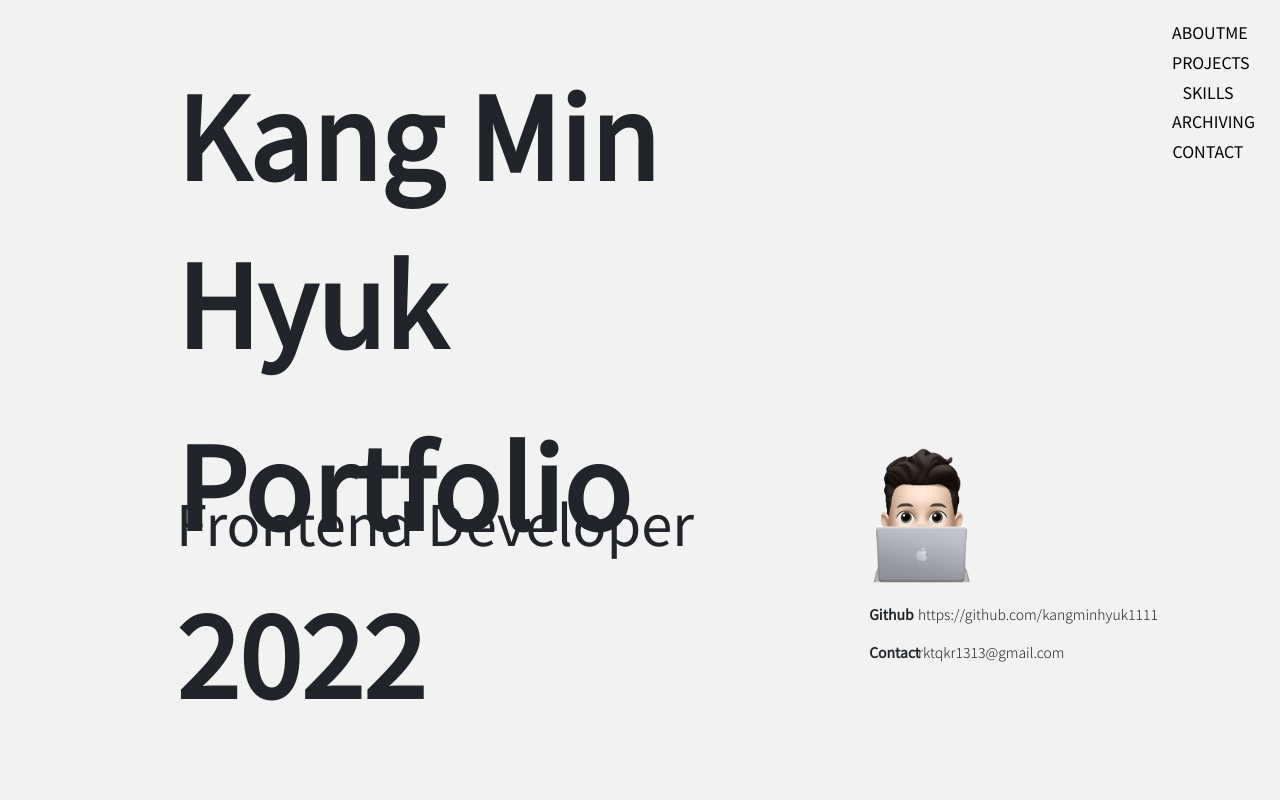
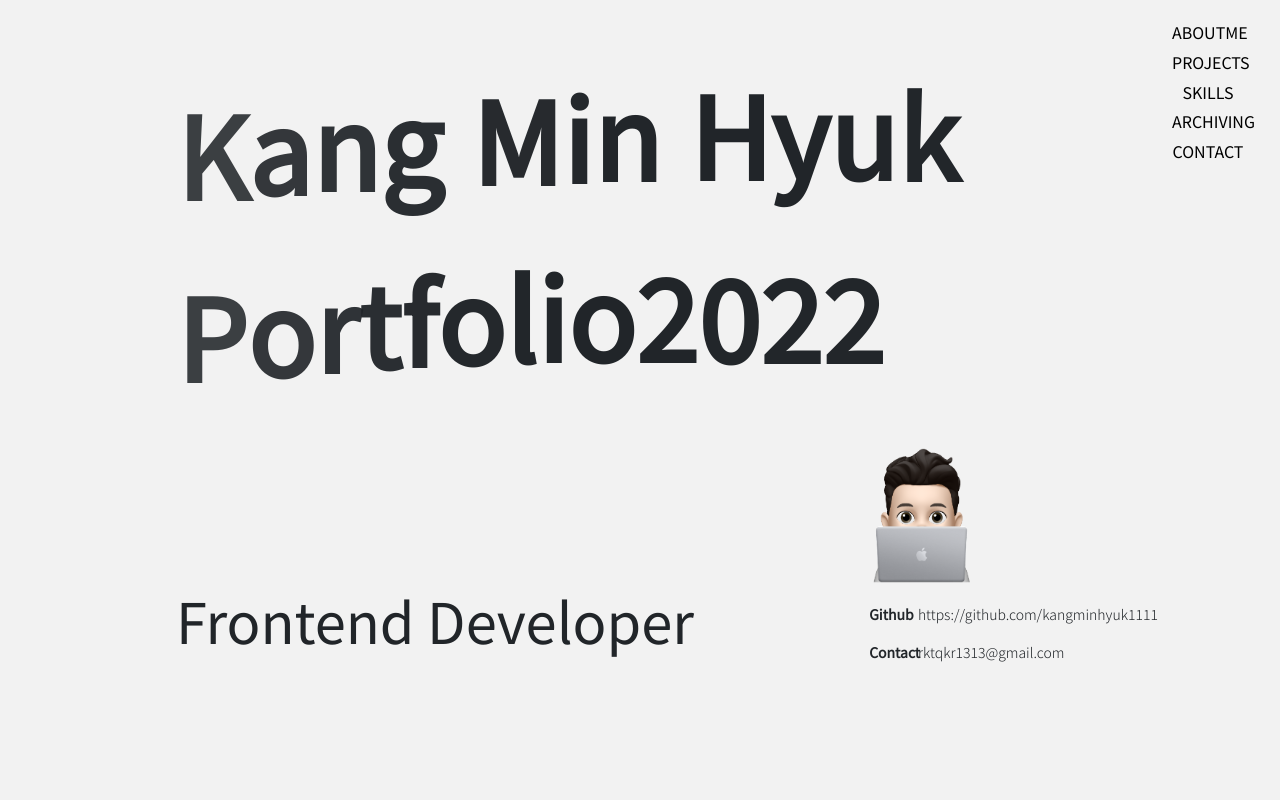
Before and after one commit to kangminhyuk1111/react_portfolio, a React (Create React App) app: page / in a window 1280 px wide. Shown: the top 800 px of the page. Built offline with nearby package versions, Linux system fonts and the light colour scheme.

Commit message:
20220907

```diff
--- a/package.json
+++ b/package.json
@@ -6,6 +6,7 @@
     "@testing-library/jest-dom": "^5.16.4",
     "@testing-library/react": "^13.3.0",
     "@testing-library/user-event": "^13.5.0",
+    "animate.css": "^4.1.1",
     "bootstrap": "^5.2.0",
     "react": "^18.2.0",
     "react-bootstrap": "^2.5.0",
--- a/public/index.html
+++ b/public/index.html
@@ -34,6 +34,10 @@
       href="https://fonts.googleapis.com/css2?family=Noto+Sans+KR:wght@300;400&display=swap"
       rel="stylesheet"
     />
+    <link
+    rel="stylesheet"
+    href="https://cdnjs.cloudflare.com/ajax/libs/animate.css/4.1.1/animate.min.css"
+  />
     <title>KMH`S PORTFOLIO</title>
   </head>
   <body>
--- a/src/css/topmain.css
+++ b/src/css/topmain.css
@@ -18,9 +18,13 @@
 }
 .left_name{
     padding: 48px 48px 0 48px;
+    display: flex;
+    flex-direction: row;
 }
 .left_second{
     padding: 0 48px 48px 48px;
+    display: flex;
+    flex-direction: row;
 }
 .top_main_left_top{
     height: 55%;
@@ -65,6 +69,7 @@
 .bottom_job{
     font-size: 4rem;
     padding: 48px;
+    padding-top: 146px;
 }
 .right_emoji{
     position: relative;
@@ -74,3 +79,48 @@
     width: 50%;
     height: 50%;
 }
+.animate__fadeInUp{
+    animation: fadeInUp; /* referring directly to the animation's @keyframe declaration */
+    animation-duration: 2s; /* don't forget to set a duration! */
+    animation-iteration-count: infinite;
+    animation-direction : alternate ;
+}
+.animate__fadeInUp:nth-child(1){
+    animation-delay: 0.1s
+}
+.animate__fadeInUp:nth-child(2){
+    animation-delay: 0.2s
+}
+.animate__fadeInUp:nth-child(3){
+    animation-delay: 0.3s
+}
+.animate__fadeInUp:nth-child(4){
+    animation-delay: 0.4s
+}
+.animate__fadeInUp:nth-child(5){
+    animation-delay: 0.5s
+}
+.animate__fadeInUp:nth-child(6){
+    animation-delay: 0.6s
+}
+.animate__fadeInUp:nth-child(7){
+    animation-delay: 0.7s
+}
+.animate__fadeInUp:nth-child(8){
+    animation-delay: 0.8s
+}
+.animate__fadeInUp:nth-child(9){
+    animation-delay: 0.9s
+}
+.animate__fadeInUp:nth-child(10){
+    animation-delay: 1s
+}
+.animate__fadeInUp:nth-child(11){
+    animation-delay: 1.1s
+}
+.animate__fadeInUp:nth-child(12){
+    animation-delay: 1.1s
+}
+.animate__fadeInUp:nth-child(13){
+    animation-delay: 1.1s
+}
--- a/src/pages/TopMain.js
+++ b/src/pages/TopMain.js
@@ -11,10 +11,32 @@ export default function TopMain(props) {
       <div className='top_main_left'>
         <div className='top_main_left_top'>
           <p className='left_name'>
-            Kang Min Hyuk
+            <div className='animate__fadeInUp'>K</div>
+            <div className='animate__fadeInUp'>a</div>
+            <div className='animate__fadeInUp'>n</div>
+            <div className='animate__fadeInUp pr-8'>g</div>
+            <div className='animate__fadeInUp'>M</div>
+            <div className='animate__fadeInUp'>i</div>
+            <div className='animate__fadeInUp pr-8'>n</div>
+            <div className='animate__fadeInUp'>H</div>
+            <div className='animate__fadeInUp'>y</div>
+            <div className='animate__fadeInUp'>u</div>
+            <div className='animate__fadeInUp'>k</div>
           </p>
           <p className='left_second'>
-            Portfolio 2022
+            <div className='animate__fadeInUp'>P</div>
+            <div className='animate__fadeInUp'>o</div>
+            <div className='animate__fadeInUp'>r</div>
+            <div className='animate__fadeInUp'>t</div>
+            <div className='animate__fadeInUp'>f</div>
+            <div className='animate__fadeInUp'>o</div>
+            <div className='animate__fadeInUp'>l</div>
+            <div className='animate__fadeInUp'>i</div>
+            <div className='animate__fadeInUp'>o</div>
+            <div className='animate__fadeInUp'>2</div>
+            <div className='animate__fadeInUp'>0</div>
+            <div className='animate__fadeInUp'>2</div>
+            <div className='animate__fadeInUp'>2</div>
           </p>
         </div>
         <div className='top_main_left_bottom'>
@@ -25,7 +47,7 @@ export default function TopMain(props) {
       </div>
       <div className='top_main_right'>
         <div className='right_emoji'>
-          <img src={emoji}/>
+          <img src={emoji} />
         </div>
         <div className='main_right_contact'>
           <div className='right_contact_social'>
```
Also changed, not shown: 1 other file (tests, documents, lock files or other folders).
